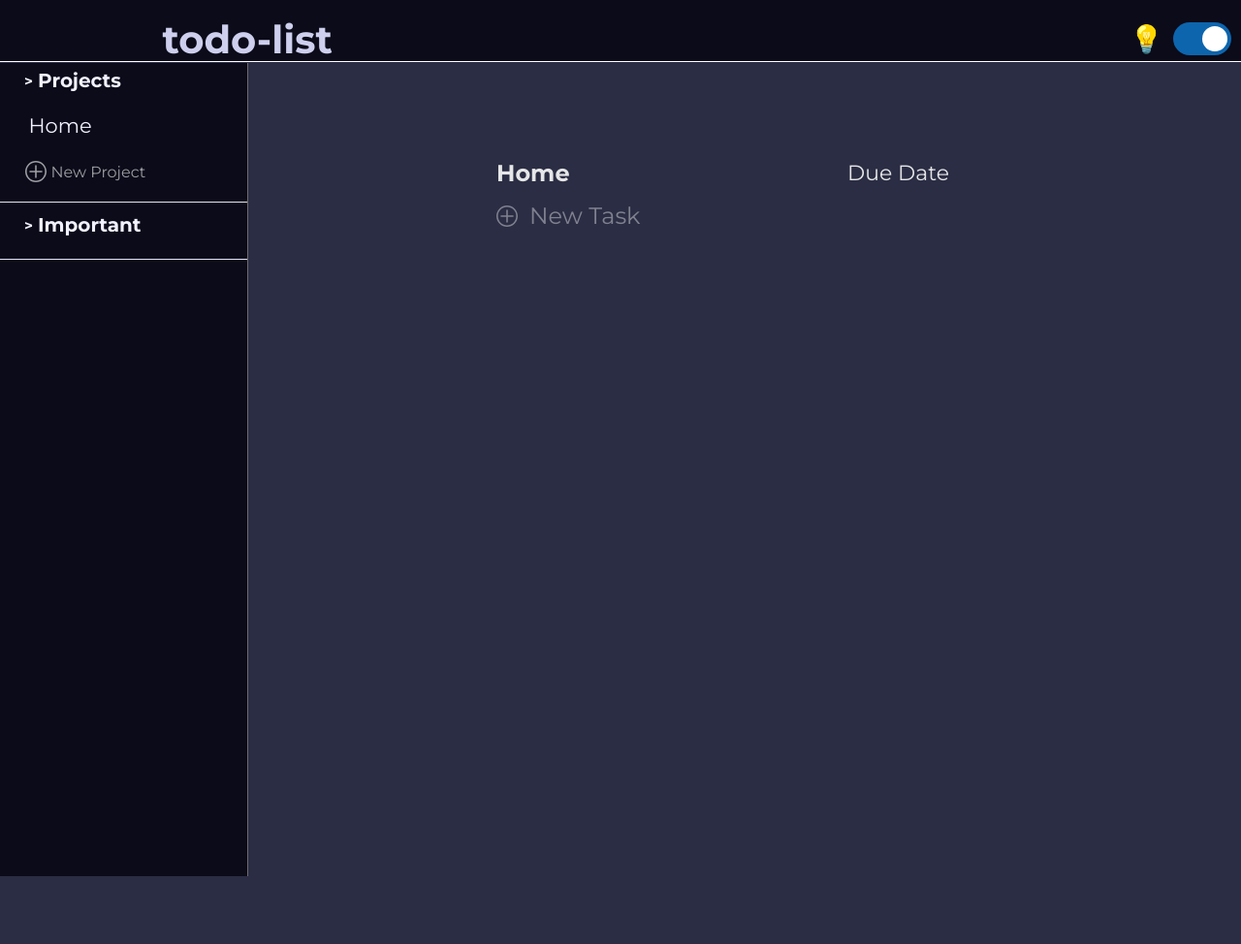
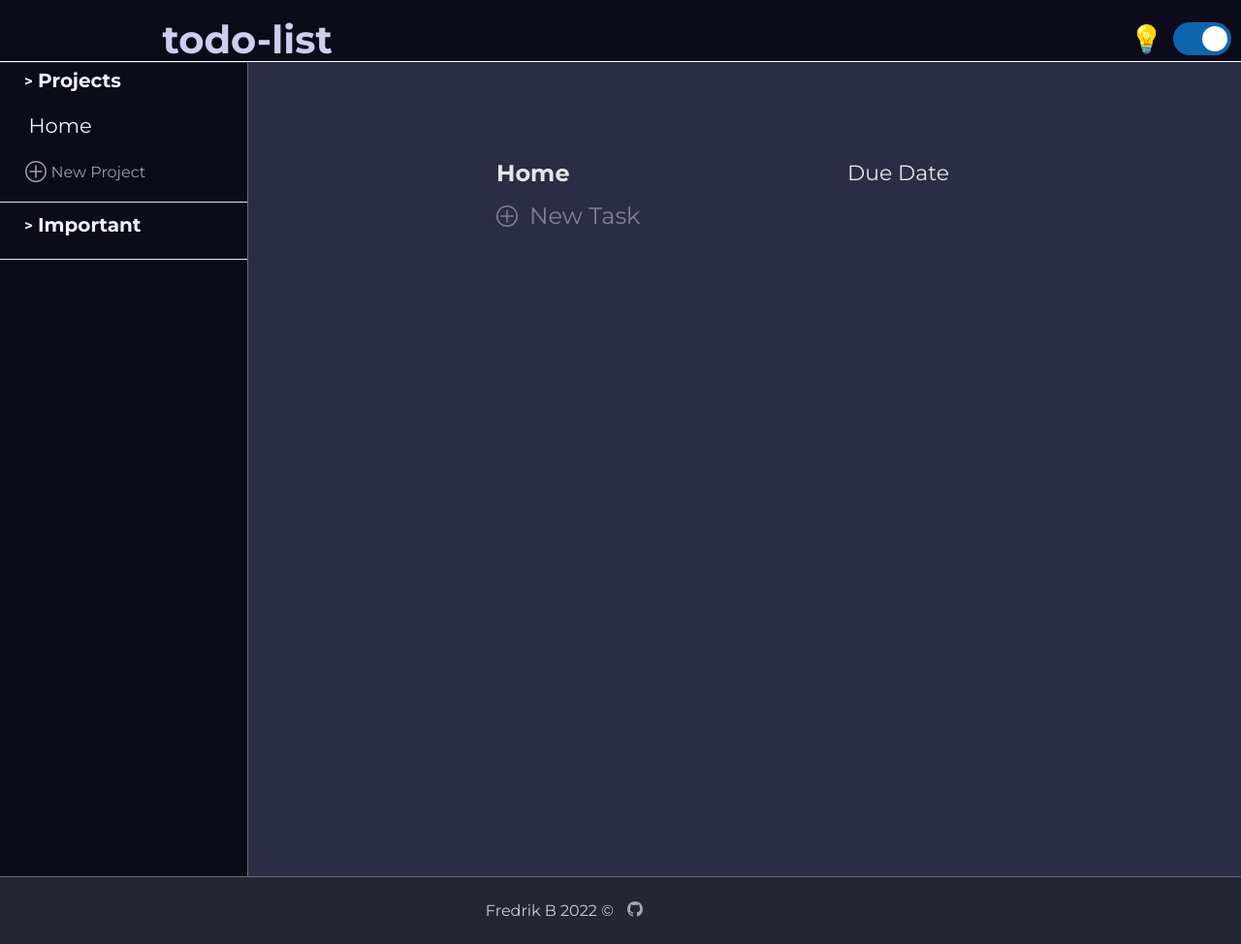
Before and after one commit to fredrikb12/todo-list, a website built with webpack: page dist/index.html in a window 1280 px wide. Shown: the whole page at 97% size. Before the commit the page ends 904 px from the top, so only its background shows below. Built offline with nearby package versions, Linux system fonts and the light colour scheme.

Commit message:
Add footer element

```diff
--- a/src/styles.css
+++ b/src/styles.css
@@ -434,3 +434,35 @@ input:checked + .slider:before {
     font-size: 18px;
     text-align: center;
 }
+
+.footer-container {
+    display: flex;
+    align-items: center;
+    color: #f1f1ffd2;
+    background-color: hsla(240, 17%, 16%, 0.719);
+    border-top: 1px solid #706b6b;
+    height: 70px;
+}
+
+#footer-left {
+    display: flex;
+    justify-content: flex-end;
+    width: 50%;
+    margin-right: 7px;
+}
+
+#footer-right {
+    display: flex;
+    justify-content: flex-start;
+    width: 50%;
+    margin-left: 7px;
+}
+
+.github-image {
+    filter: invert(93%) sepia(100%) saturate(28%) hue-rotate(223deg) brightness(105%) contrast(103%);
+    opacity: 0.6;
+}
+
+.github-image:hover {
+    opacity: 1;
+}
--- a/src/webpage.js
+++ b/src/webpage.js
@@ -5,6 +5,7 @@ import { createNewTaskButton } from "./newTask";
 import { addHomeProject } from "./projects";
 import { createNewAddButton } from "./addButton";
 import { createNewProjectButton } from "./newProject";
+import githubIcon from "./images/github.svg";
 
 function createHeaderElement() {
     const header = createHTMLElement("header", "header", "header");
@@ -74,7 +75,21 @@ function createMainCenterContent() {
 }
 
 function createFooter() {
-    const contentDiv = document.getElementById("content");
+    const footer = createHTMLElement("footer", "footer-container");
+    const footerText = createHTMLElement("p", "footer-text");
+    footerText.textContent = `Fredrik B ${new Date().getFullYear()} ©`;
+    const footerLeft = createHTMLElement("div", "", "footer-left");
+    const footerRight = createHTMLElement("div", "", "footer-right");
+    const anchor = createHTMLElement("a", "github-anchor");
+    anchor.href = "https://github.com/fredrikb12";
+    const img = createHTMLElement("img", "github-image");
+    img.src = githubIcon;
+    appendChildHelper(anchor, img);
+    appendChildHelper(footerLeft, footerText);
+    appendChildHelper(footerRight, anchor);
+    appendChildHelper(footer, [footerLeft, footerRight]);
+    return footer;
+
 }
 
 
@@ -83,7 +98,8 @@ function createInitialWebpage() {
     const contentDiv = document.getElementById("content");
     const header = createHeaderElement();
     const main = createMainElement();
-    appendChildHelper(contentDiv, [header, main]);
+    const footer = createFooter();
+    appendChildHelper(contentDiv, [header, main, footer]);
     addHomeProject();
     createTodos(getTodos());
     bindClickEvents();
```
Also changed, not shown: dist/6b128a9af225878ee620.svg (added), dist/main.js, src/images/github.svg (added).
